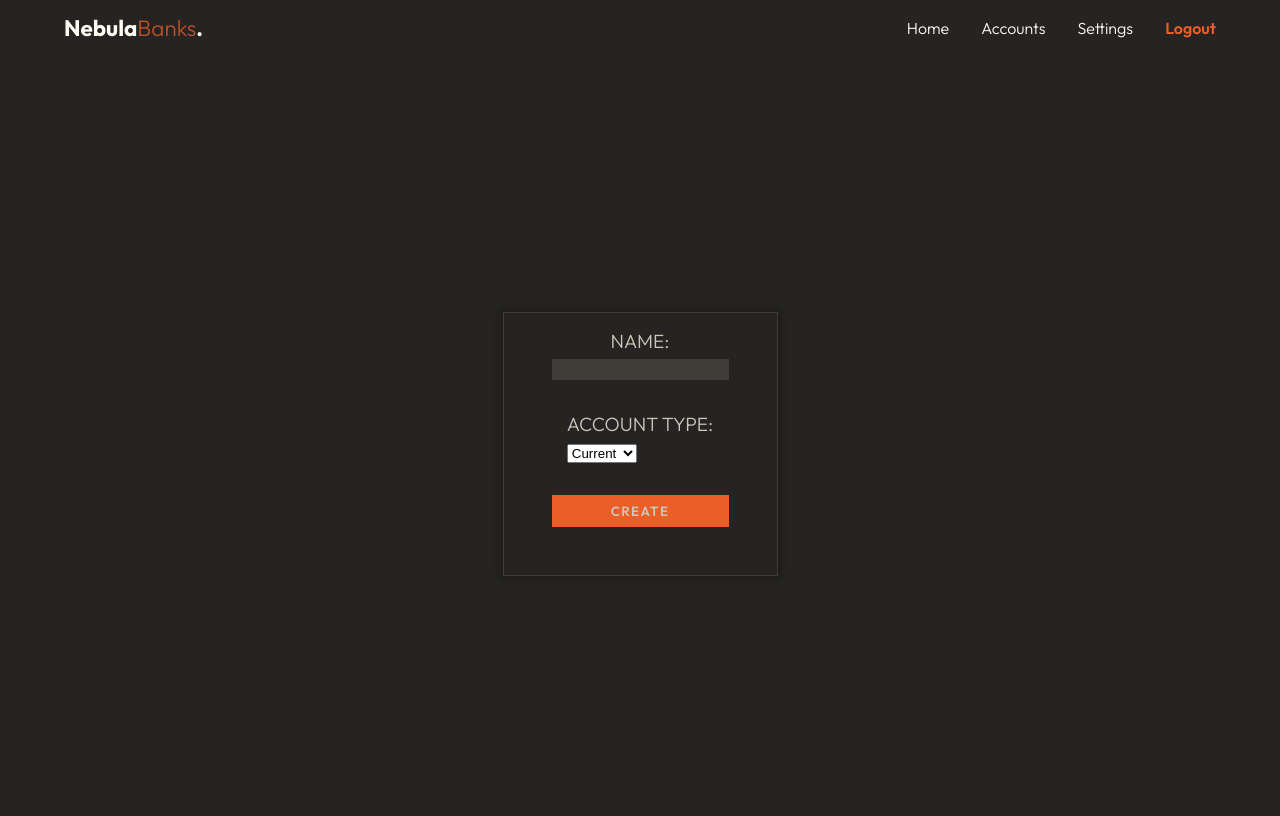
After one commit to PhantomLeii/banking-system, a Django app: page /create-account/ in a window 1280 px wide. The commit adds this page. Run offline with Django 5.2, Linux system fonts and the light colour scheme; a user stored in the database is signed in; data comes from the database, SQL or seed files in the repository; both versions use the stored data as it was after the commit; data that the repository does not hold is empty.

Commit message:
Update: fix account creation logic

```diff
--- a/core/forms.py
+++ b/core/forms.py
@@ -1,6 +1,6 @@
 from django import forms
 from django.contrib.auth.forms import UserCreationForm
-from .models import User
+from .models import User, Account
 
 
 class LoginForm(forms.Form):
@@ -12,3 +12,9 @@ class RegisterForm(UserCreationForm):
     class Meta:
         model = User
         fields = ['email'] + list(model.REQUIRED_FIELDS) + ['password1', 'password2']
+
+
+class CreateAccountForm(forms.ModelForm):
+    class Meta:
+        model = Account
+        fields = list(model.REQUIRED_FIELDS)
--- a/core/models.py
+++ b/core/models.py
@@ -52,20 +52,22 @@ class Account(models.Model):
         ('current', 'Current'),
         ('savings', 'Savings'),
     )
-    user = models.ForeignKey(User, on_delete=models.CASCADE)
-    account_type = models.CharField(max_length=10, choices=TYPE_CHOICES)
+    user = models.ForeignKey(User, on_delete=models.CASCADE, null=True)
+    account_type = models.CharField(max_length=10, choices=TYPE_CHOICES, default='current')
     name = models.CharField(max_length=255)
     number = models.CharField(max_length=12, unique=True)
-    status = models.CharField(max_length=10, choices=STATUS_CHOICES)
+    status = models.CharField(max_length=10, choices=STATUS_CHOICES, default='active')
     date_created = models.DateTimeField(auto_now_add=True)
     balance = models.DecimalField(max_digits=10, decimal_places=2, default=0.0)
+
+    REQUIRED_FIELDS = ('name', 'account_type')
 
     def __str__(self):
         return f'{self.name} | {self.number}'
 
 
 class Transaction(models.Model):
-    account = models.ForeignKey(Account, on_delete=models.CASCADE)
+    account = models.ForeignKey(Account, on_delete=models.CASCADE, null=True)
     transaction = models.ForeignKey('self', on_delete=models.CASCADE, related_name='related_transactions', null=True)
     timestamp = models.DateTimeField(auto_now_add=True)
     amount = models.DecimalField(max_digits=10, decimal_places=2)
--- a/core/urls.py
+++ b/core/urls.py
@@ -5,6 +5,7 @@ from .views import (
     LogoutView,
     RegisterView,
     AccountsView,
+    CreateAccountView
 )
 
 urlpatterns = [
@@ -13,4 +14,5 @@ urlpatterns = [
     path('logout/', LogoutView.as_view(), name='logout'),
     path('register/',RegisterView.as_view(), name='register'),
     path('accounts/', AccountsView.as_view(), name='accounts'),
+    path('create-account/', CreateAccountView.as_view(), name='create-account'),
 ]
--- a/core/views.py
+++ b/core/views.py
@@ -1,7 +1,8 @@
 from django.shortcuts import render, redirect
 from django.contrib.auth import get_user_model, authenticate, login, logout
+from django.contrib.auth.mixins import LoginRequiredMixin
 from django.views.generic import TemplateView
-from .forms import LoginForm, RegisterForm
+from .forms import LoginForm, RegisterForm, CreateAccountForm
 from .models import User, Account, Transaction
 
 
@@ -74,3 +75,30 @@ class AccountsView(TemplateView):
     def get(self, request):
         accounts = Account.objects.filter(user=request.user)
         return render(request, self.template_name, {'accounts': accounts})
+
+
+class CreateAccountView(LoginRequiredMixin, TemplateView):
+    template_name = 'routes/create_account.html'
+
+    def get(self, request):
+        form = CreateAccountForm()
+        return render(request, self.template_name, {'form': form})
+
+    def post(self, request):
+        form = CreateAccountForm(request.POST)
+        if form.is_valid():
+            error_message = None
+            name = form.cleaned_data['name']
+            account_type = form.cleaned_data['account_type']
+
+            account = Account.objects.create(
+                user=request.user,
+                name=name,
+                account_type=account_type
+            )
+            account.save()
+            return redirect('accounts')
+        else:
+            error_message = 'Invalid form data'
+        context = {'form': form, 'error_message': error_message}
+        return render(request, self.template_name, context)
--- a/templates/routes/accounts.html
+++ b/templates/routes/accounts.html
@@ -1,5 +1,5 @@
 {% extends "base.html" %} {% block content %}
-<main class='container'>
+<main class="container">
 	<div id="accounts">
 		{% if accounts %} {% for account in accounts %}
 		<div class="card">
@@ -14,8 +14,8 @@
 		{% endif %}
 	</div>
 	<div class="btn-box">
-		<a href="{% url "accounts" %}" class='btn'>Create Account</a>
-		<a href="{% url "accounts" %}" class='btn'>Delete Account</a>
+		<a href="{% url "create-account" %}" class="btn">Create Account</a>
+		<a href="" class="btn">Delete Account</a>
 	</div>
 </main>
 {% endblock content %}
--- /dev/null
+++ b/templates/routes/create_account.html
@@ -0,0 +1,11 @@
+{% extends "base.html" %}
+
+{% block content %}
+<main class="container">
+    <form action="{% url "create-account" %}" method="post">
+        {% csrf_token %}
+        {{ form.as_p }}
+        <button type="submit">Create</button>
+    </form>
+</main>
+{% endblock content %}
```
Also changed, not shown: core/migrations/0002_user_groups_user_is_active_user_is_staff_and_more.py, db.sqlite3.
